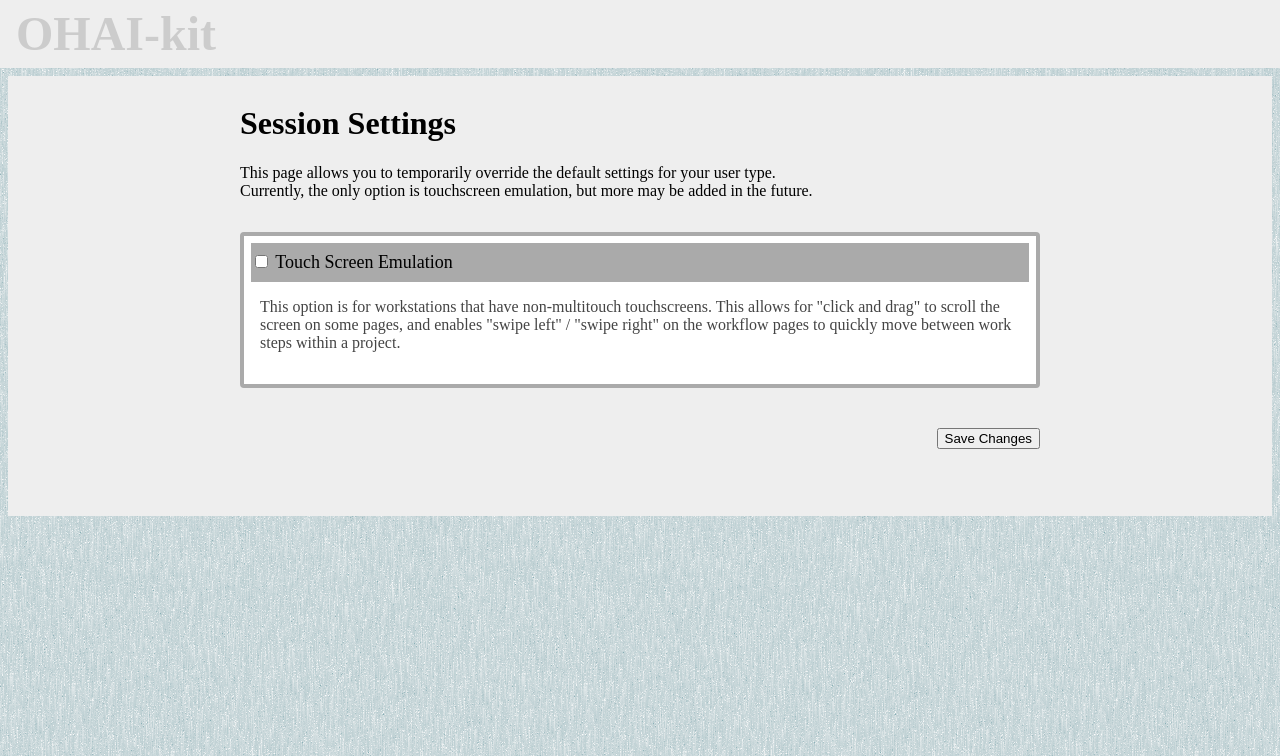
After one commit to alephobjects/ohai-kit, a Django app: template ohai_kit/templates/ohai_kit/session_settings.html in a window 1280 px wide. The commit adds this page. Shown: the top 756 px of the page. Run offline with Django 3.2, Linux system fonts and the light colour scheme; the template is opened without the code that fills it, so the values that code supplies are empty; some libraries are stand-ins or nearby versions.

Commit message:
Issue #4 Adding a settings override page and user defaults for touchscreen emulation.

```diff
--- /dev/null
+++ b/ohai_kit/static/ohai_kit/session_settings.css
@@ -0,0 +1,35 @@
+#content_area {
+    padding-bottom: 8em;
+}
+
+#settings_layout {
+    max-width: 800px;
+    margin: auto;
+    margin-top: 1em;
+}
+
+.option {
+    padding: 1em;
+    margin-top: 2em;
+    border-radius: 4px;
+    background-color: white;
+    border: 4px solid #aaa;
+    color: #444;
+}
+
+label {
+    display: block;
+    font-size: 18px;
+    padding-top: .5em;
+    padding-bottom: .5em;
+    margin: -.5em;
+    margin-bottom: 0px;
+    background-color: #aaa;
+    color: black;
+}
+
+input[type=submit] {
+    margin-top: 3em;
+    margin-bottom: 2em;
+    float: right;
+}
--- a/ohai_kit/templates/ohai_kit/base.html
+++ b/ohai_kit/templates/ohai_kit/base.html
@@ -18,25 +18,22 @@
   {% block head_ext %}
   {% endblock head_ext %}
 </head>
-<body>
+<body {% if touch_emulation %}class="touch_emulation"{% endif %}>
   <div id="page_header">
     <h1>OHAI-kit</h1>
   </div>
 
+  {% if user and user.is_authenticated or is_guest %}
+    <div id="auth_toolbar">
       {% if user and user.is_authenticated %}
-  <div id="auth_toolbar">
         Hello, {{user.username}}!
+      {% else %}
+        Hello, Guest!
+      {% endif %}
       <span id="auth_links">
         <a href="/">Home</a> -
+        <a href="/session_settings/">Settings</a> -
         {% if user.is_staff %}<a href="/admin/">Admin Tools</a> - {% endif %}
-      <a href="/accounts/logout/">Log Out</a>
-    </span>
-  </div>
-  {% elif is_guest %}
-  <div id="auth_toolbar">
-    Hello, Guest!
-    <span id="auth_links">
-      <a href="/">Home</a> -
         <a href="/accounts/logout/">Log Out</a>
       </span>
     </div>
--- /dev/null
+++ b/ohai_kit/templates/ohai_kit/session_settings.html
@@ -0,0 +1,41 @@
+{% extends "ohai_kit/base.html" %}
+{% load staticfiles %}
+
+
+{% block head_ext %}
+<link rel="stylesheet" type="text/css"
+      href="{% static 'ohai_kit/session_settings.css' %}" />
+{% endblock %}
+
+
+{% block content %}
+  <div id="settings_layout">
+    <h1>Session Settings</h1>
+    <p>
+      This page allows you to temporarily override the default
+      settings for your user type.<br/>
+      Currently, the only option is touchscreen emulation, but more
+      may be added in the future.</p>
+
+    <form action="{% url 'ohai_kit:session_settings' %}" method="post">
+      {% csrf_token %}
+
+      <div class="option">
+        <label>
+          <input name="touch_emulation" type="checkbox"
+                 {% if touch_setting %}checked="1" {% endif %} />
+          Touch Screen Emulation
+        </label>
+        <p>
+          This option is for workstations that have non-multitouch
+          touchscreens.  This allows for "click and drag" to scroll
+          the screen on some pages, and enables "swipe left" / "swipe
+          right" on the workflow pages to quickly move between work
+          steps within a project.
+        </p>
+      </div>
+
+      <input type="submit" value="Save Changes" />
+    </form>
+  </div>
+{% endblock %}
--- a/ohai_kit/urls.py
+++ b/ohai_kit/urls.py
@@ -13,10 +13,12 @@ urlpatterns = patterns(
     url(r'^jobs/(?P<job_id>\d+)/close$', views.close_job, name='close_job'),
     url(r'^jobs/(?P<job_id>\d+)/update$', views.update_job, name='update_job'),
 
+    url(r'^session_settings/$', views.session_settings, name='session_settings'),
+
     url(r'^guest_workflow/(?P<project_id>\d+)/$', views.guest_workflow, name='guest_workflow'),
     url(r'accounts/guest_bypass/$', views.guest_access, name='guest_access'),
 
-    url(r'^accounts/login/$', 'django.contrib.auth.views.login',
+    url(r'^accounts/login/$', views.worker_access,
         {'template_name': 'ohai_kit/login.html',
          'extra_context':{'touch_emulation':False}}, name='login'),
     url(r'^accounts/logout/$', 'django.contrib.auth.views.logout',
```
Also changed, not shown: ohai_kit/views.py (+35 -4 lines). Lines whose indentation alone changed are shown as unchanged.
